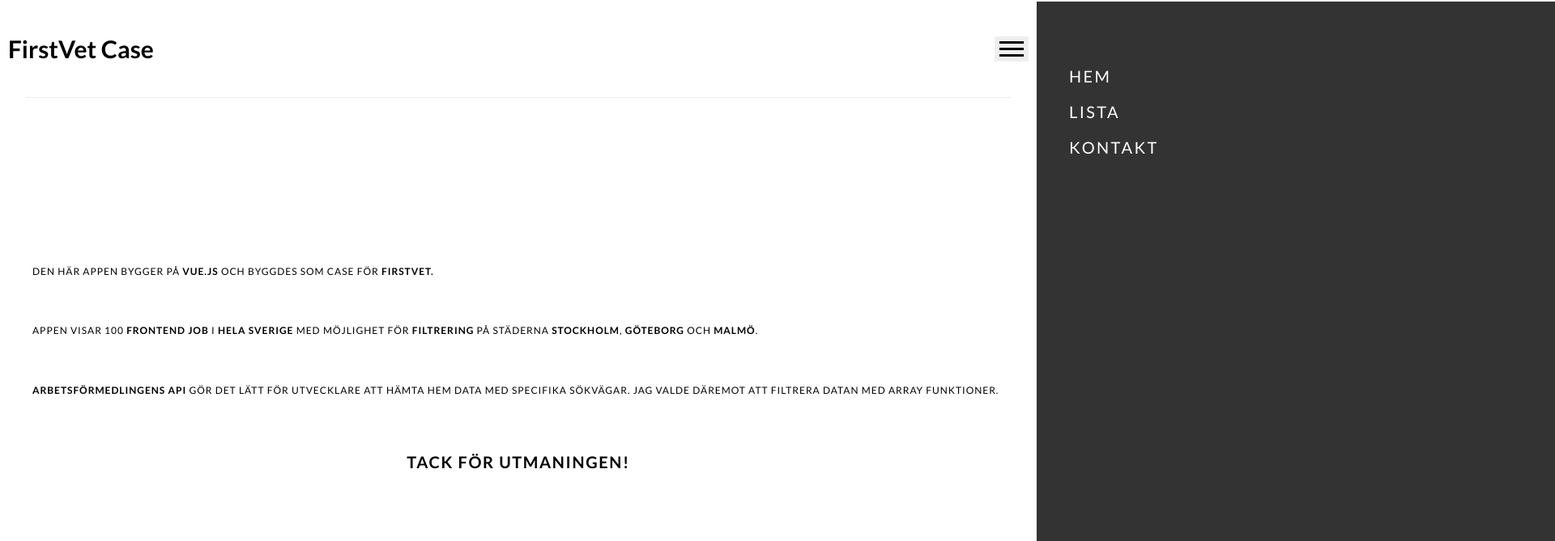
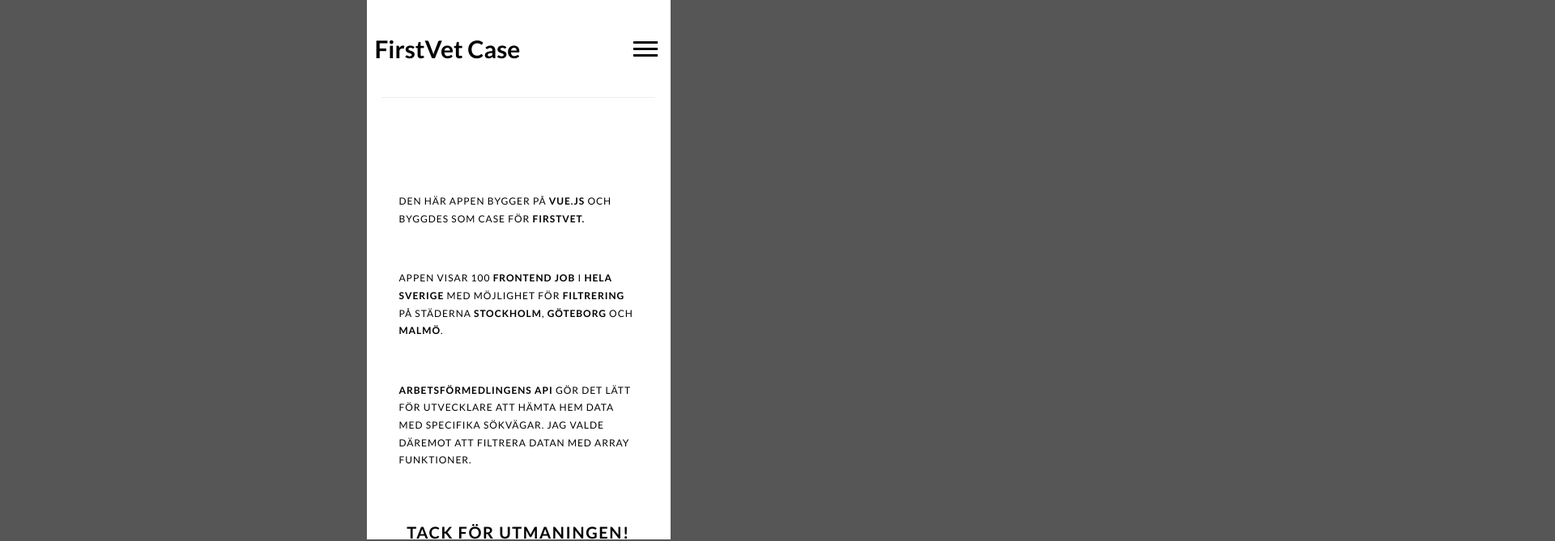
Before and after one commit to patrik909/firstvet-case, a Vue app: page / in a window 1280 px wide. Shown: the top 669 px of the page at 81% size, 1920 px wide, since content can reach past the window. Built offline with nearby package versions, Linux system fonts and the light colour scheme.

Commit message:
header component done

```diff
--- a/src/App.vue
+++ b/src/App.vue
@@ -1,39 +1,30 @@
 <template>
   <div id="app">
-    <header>
-      <h1>FirstVet Case</h1>
-      <button class="open-nav">
-        <div></div>
-        <div></div>
-        <div></div>
-      </button>
-      <nav>
-        <div>
-          <button>
-            <div></div>
-            <div></div>
-          </button>
-        </div>
-        <div class="links">
-          <a href="/">Hem</a>
-          <a href="/json">Lista</a>
-          <a href="/contact">Kontakt</a>
-        </div>
-      </nav>
-      <!-- <nav>
-        <a href="/">Home</a>
-        <a href="/json">JSON list</a>
-        <a href="/contact">Contact</a>
-      </nav> -->
-    </header>
+    <Header />
     <div class="underline"></div>
     <router-view/>
   </div>
 </template>
 
 <script>
+
+import Header from './components/parts/Header'
+
 export default {
-  name: 'App'
+  name: 'App',
+  components: {
+    Header
+  },
+  data () {
+    return {
+      IsNavOpen: false
+    }
+  },
+  methods: {
+    OpenNav(HandleValue) {
+      this.IsNavOpen = HandleValue
+    }
+  }
 }
 </script>
 
@@ -43,105 +34,29 @@ html {
   font-size: 10px;
 }
 
-#app {
-  font-family: 'Lato';
-}
-
 body {
+  display: flex;
+  align-items: center;
+  justify-content: center;
   margin: 0;
+  background: #565656;
 }
 
 button {
+  border: none;
+  cursor: pointer;
   outline: none;
 }
 
-header {
-  position: relative;
-  display: flex;
-  align-items: center;
-  justify-content: space-between;
-  height: 15vh;
-  padding: 0 1rem;
-}
-
-h1 {
-  font-size: 3rem;
-  font-weight: 700;
-  margin: 0;
-}
-
-.open-nav {
-  border: none;
-}
-
-.open-nav div {
-  margin: 0.5rem 0;
-  width: 3rem;
-  height: 0.3rem;
-  background: black;
-}
-
-nav {
-  position: absolute;
-  top: 0;
-  right: 0;
-  background:rgba(0,0,0,0.8);
-  width: 60vw;
-  height: 100vh;
-  z-index: 10;
-}
-
-nav {
-  right: -60vw;
-}
-
-nav button {
-  width: 100%;
-  display: flex;
-  flex-direction: column;
-  align-items: flex-end;
-  border: none;
-}
-nav button div {
-  position: absolute;
-  top: 1.5rem;
-  right: 3rem;
+#app {
+  max-width: 375px;
+  height: 667px;
+  font-family: 'Lato';
   background: white;
-  width: 0.3rem;
-  height: 3.3rem;
-
-}
-
-nav button div:nth-child(1) {
-transform: rotate(45deg);
-}
-
-nav button div:nth-child(2) {
-transform: rotate(-45deg);
-}
-
-nav .links {
-  display: flex;
-  flex-direction: column;
-  padding-top: 8rem;
-}
-
-nav .links a {
-  font-size: 2rem;
-  text-transform: uppercase;
-  letter-spacing: 0.12em;
-  margin-bottom: 2rem;
-  margin-left: 4rem;
-  color: white;
-  text-decoration: none;
-}
-
-nav .links a:hover {
-  text-decoration: underline;
 }
 
 .underline {
-  width: 95%;
+  width: 90%;
   margin: auto;
   border-bottom: 1px solid #ededed;
 }
--- a/src/components/Contact.vue
+++ b/src/components/Contact.vue
@@ -1,6 +1,17 @@
 <template>
   <div>
-    This is my contact
+    <p>Kontakta mig här:</p>
+    <p>patrik@arsenikrecords.se</p>
+    <p>www.arsenikrecords.se/patrik</p>
+    <p>www.arsenikrecords.se/patrik/cv</p>
+
+    <h3>Har erfarenhet av</h3>
+    <ul>
+      <li>JavaScript + Vue, React, Node & jQuery</li>
+      <li>PHP + WordPress & Laravel</li>
+      <li>HTML5 & CSS3 + Bootstrap, Flexbox, SASS, BEM</li>
+      <li>Agila metoder</li>
+    </ul>
   </div>
 </template>
 
--- a/src/components/JsonResult.vue
+++ b/src/components/JsonResult.vue
@@ -1,9 +1,8 @@
 <template>
   <div>
-    {{jobContent.annons.annonsrubrik}}
-    {{jobContent.annons.anstallningstyp}}
-    {{jobContent.annons.kommunnamn}}
-    {{jobContent.annons.annonstext}}
+    <h2>{{jobContent.annons.annonsrubrik}}</h2>
+    <h3>{{jobContent.annons.anstallningstyp}} i {{jobContent.annons.kommunnamn}}</h3>
+    <p>{{jobContent.annons.annonstext}}</p>
   </div>
 </template>
 
--- /dev/null
+++ b/src/components/parts/Header.vue
@@ -0,0 +1,144 @@
+<template>
+  <header class="header">
+    <h1 class="header__title">FirstVet Case</h1>
+    <button
+      class="header__hamburger"
+      v-on:click="OpenNav(true)"
+      v-bind:class="{ open: IsNavOpen }"
+    >
+      <div></div>
+      <div></div>
+      <div></div>
+    </button>
+    <nav class="header__nav" v-bind:class="{ open: IsNavOpen }">
+      <a
+        class="header__nav-links"
+        href="/"
+        v-on:click="OpenNav()"
+      >Hem</a>
+      <a
+        class="header__nav-links"
+        href="/json"
+        v-on:click="OpenNav()"
+      >Lista</a>
+      <a
+        class="header__nav-links"
+        href="/contact"
+        v-on:click="OpenNav()"
+      >Kontakt</a>
+    </nav>
+  </header>
+</template>
+
+<script>
+export default {
+  name: 'Header',
+  data () {
+    return {
+      IsNavOpen: false
+    }
+  },
+  methods: {
+    OpenNav(HandleValue) {
+      if (!this.IsNavOpen) {
+        this.IsNavOpen = HandleValue
+      } else {
+        this.IsNavOpen = false
+      }
+    }
+  }
+}
+</script>
+
+<style scoped>
+
+.header {
+  position: relative;
+  display: flex;
+  align-items: center;
+  justify-content: space-between;
+  height: 15vh;
+  padding: 0 1rem;
+}
+
+.header__title {
+  margin: 0;
+  font-size: 3rem;
+  font-weight: 700;
+}
+
+.header__hamburger {
+  position: relative;
+  background: none;
+  z-index: 100;
+}
+
+.header__hamburger div {
+  margin: 0.5rem 0;
+  width: 3rem;
+  height: 0.3rem;
+  background: black;
+  transition: 150ms;
+}
+
+.header__hamburger.open div {
+  position: absolute;
+  top: -2rem;
+  right: 2rem;
+}
+
+.header__hamburger.open div:nth-child(1) {
+  width: 0.3rem;
+  height: 3.3rem;
+  background: white;
+  transform: rotate(45deg);
+}
+
+.header__hamburger.open div:nth-child(2) {
+  width: 0.3rem;
+  height: 3.3rem;
+  background: white;
+  transform: rotate(-45deg);
+}
+
+.header__hamburger.open div:nth-child(3) {
+  display: none;
+}
+
+.header__nav {
+  display: flex;
+  flex-direction: column;
+  position: absolute;
+  top: 0;
+  left: 0;
+  width: 100%;
+  height: 40rem;
+  margin: auto;
+  padding-top: 10rem;
+  background: rgba(0,0,0,0.9);
+  z-index: -1;
+  opacity: 0;
+  transition: 300ms;
+}
+
+.header__nav.open {
+  opacity: 1;
+  z-index: 10;
+}
+
+.header__nav-links {
+  margin-left: 7rem;
+  margin-bottom: 2rem;
+  font-size: 2rem;
+  font-weight: 900;
+  letter-spacing: 0.12em;
+  text-decoration: none;
+  text-transform: uppercase;
+  color: white;
+}
+
+.header__nav-links:hover {
+  text-decoration: underline;
+}
+
+</style>
```
